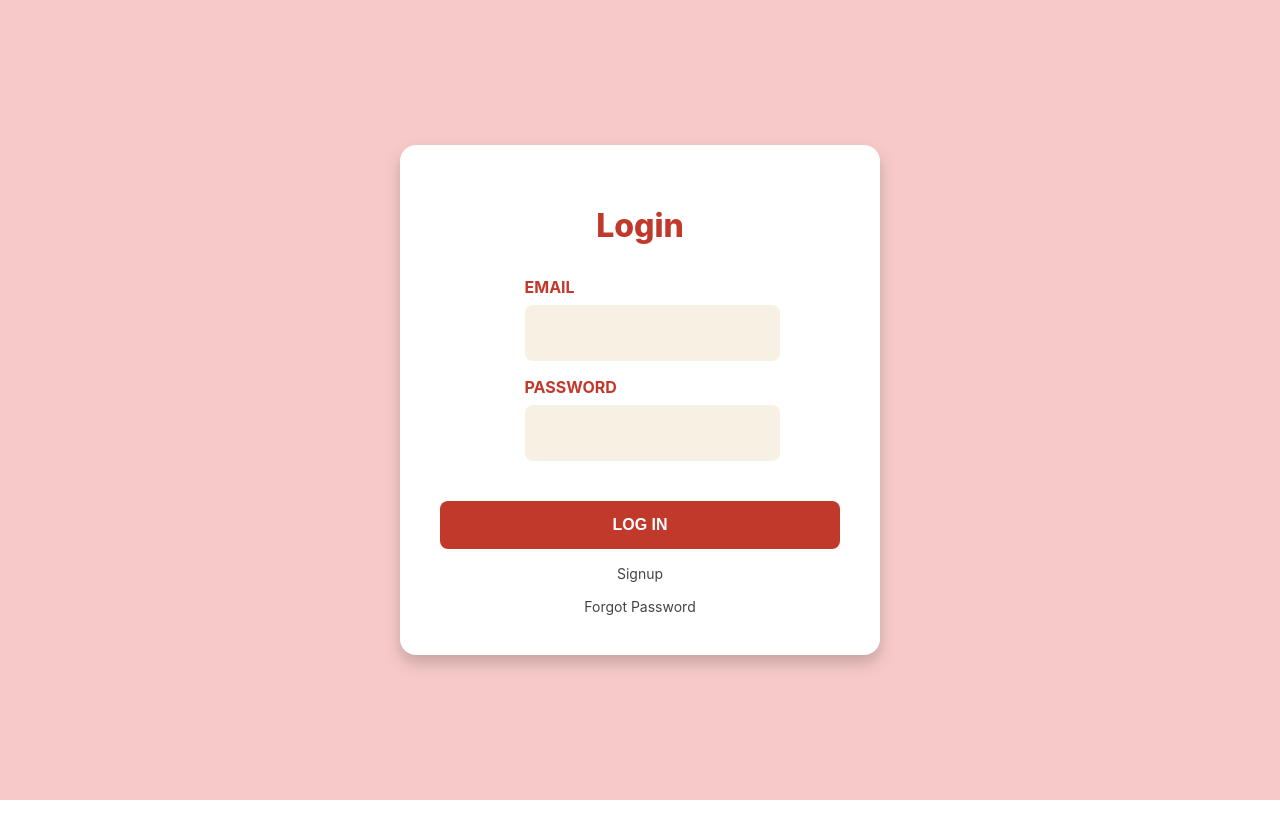
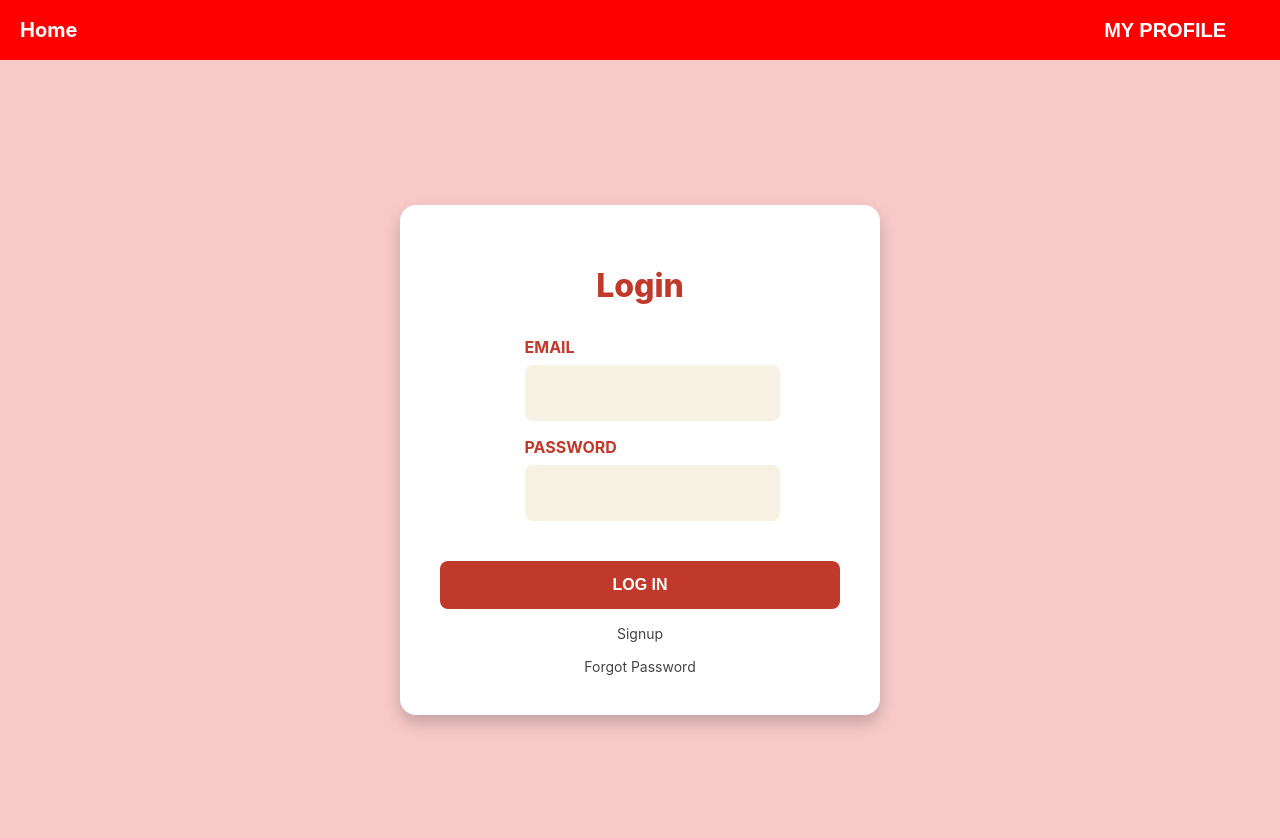
Before and after one commit to Reserve-Itt/admin-panel, a React (Create React App) app: page / in a window 1280 px wide. Shown: the top 838 px of the page. Before the commit the page ends 800 px from the top, so only its background shows below. Built offline with nearby package versions, Linux system fonts and the light colour scheme.

Commit message:
Navbar added

```diff
--- a/src/App.tsx
+++ b/src/App.tsx
@@ -4,6 +4,7 @@ import Beton from "./Beton";
 import { setUser } from "./features/authSlice";
 import { BrowserRouter, Routes, Route } from "react-router-dom";
 import { Login, Main, Signup } from "./pages";
+import Navbar from './NavBar/Navbar';
 import OTP from "./pages/sign-up/OTP"
 import ConfirmPassword from "./pages/confirmPassword/confirmPassword"
 import ForgotPassword from "./pages/ForgotPassword/forgotpassword"
@@ -23,6 +24,7 @@ export default function App() {
 
   return (
     <>
+      <Navbar />
       <BrowserRouter>
         <Routes>
           <Route path="/" element={<Login />} />
--- /dev/null
+++ b/src/NavBar/Navbar.module.css
@@ -0,0 +1,67 @@
+.navbar {
+    display: flex;
+    justify-content: space-between;
+    align-items: center;
+    background-color: red;
+    height: 60px;
+    padding: 0 20px;
+    position: sticky;
+    top: 0;
+}
+
+.left {
+    display: flex;
+    align-items: center;
+}
+
+.homeLink {
+    color: white;
+    text-decoration: none;
+    font-size: 20px;
+    font-weight: bold;
+    margin-right: 20px;
+    margin-top: 0;
+}
+
+.right {
+    display: flex;
+    align-items: center;
+}
+
+.profileDropdown {
+    position: relative;
+}
+
+.dropdownButton {
+    background-color: red;
+    color: white;
+    border: none;
+    cursor: pointer;
+    font-size: 20px;
+    margin-right: 20px;
+    margin-top: 0;
+}
+
+.dropdownContent {
+    display: none;
+    position: absolute;
+    background-color: white;
+    min-width: 160px;
+    z-index: 1;
+}
+
+.dropdownContent a {
+    color: black;
+    padding: 12px 16px;
+    text-decoration: none;
+    display: block;
+}
+
+.dropdownContent a:hover {
+    background-color: #f1f1f1;
+}
+
+.profileDropdown:hover .dropdownContent {
+    display: block;
+    right: 0;
+}
--- /dev/null
+++ b/src/NavBar/Navbar.tsx
@@ -0,0 +1,23 @@
+import React from 'react';
+import styles from './Navbar.module.css';
+
+const Navbar = () => {
+    return (
+        <nav className={styles.navbar}>
+            <div className={styles.left}>
+                <a href="/" className={styles.homeLink}>Home</a>
+            </div>
+            <div className={styles.right}>
+                <div className={styles.profileDropdown}>
+                    <button className={styles.dropdownButton}>My Profile</button>
+                    <div className={styles.dropdownContent}>
+                        <a href="/profile">Profile</a>
+                        <a href="/settings">Settings</a>
+                    </div>
+                </div>
+            </div>
+        </nav>
+    );
+};
+
+export default Navbar;
```
